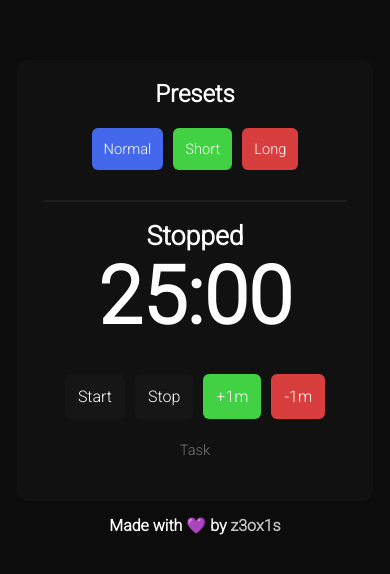
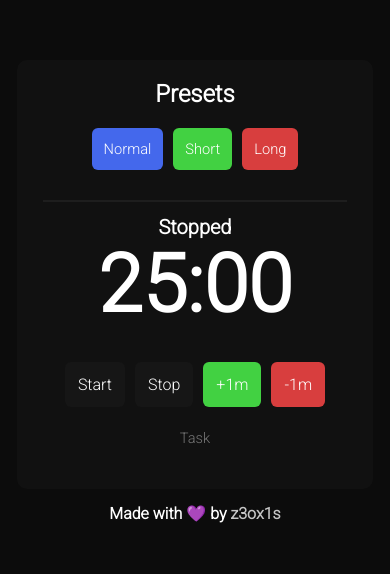
Before and after one commit to z3oxs/pomoclock, a React app: page / in a window 390 px wide. Built offline with nearby package versions, Linux system fonts and the light colour scheme; what uifx would draw is missing.

```diff
--- a/src/components/Pomoclock/index.css
+++ b/src/components/Pomoclock/index.css
@@ -135,7 +135,7 @@
     }
 
     .message-box {
-        font-size: 10pt;
+        font-size: 7.5pt;
         margin-bottom: -55px;
     }
 
```
Also changed, not shown: README.md.
